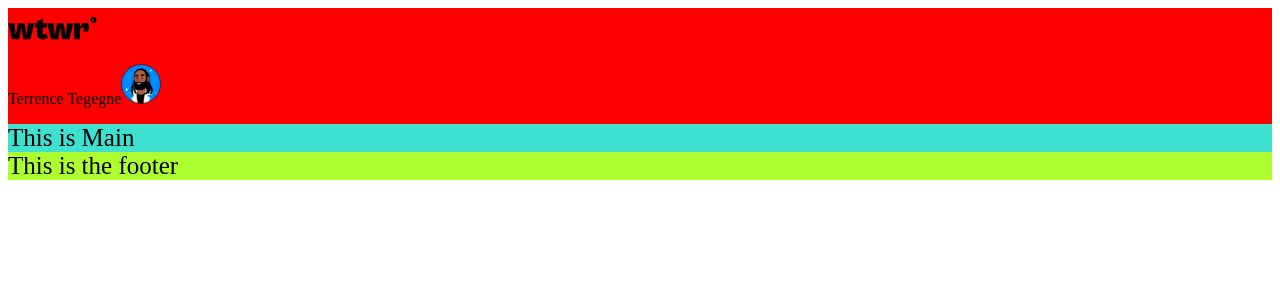
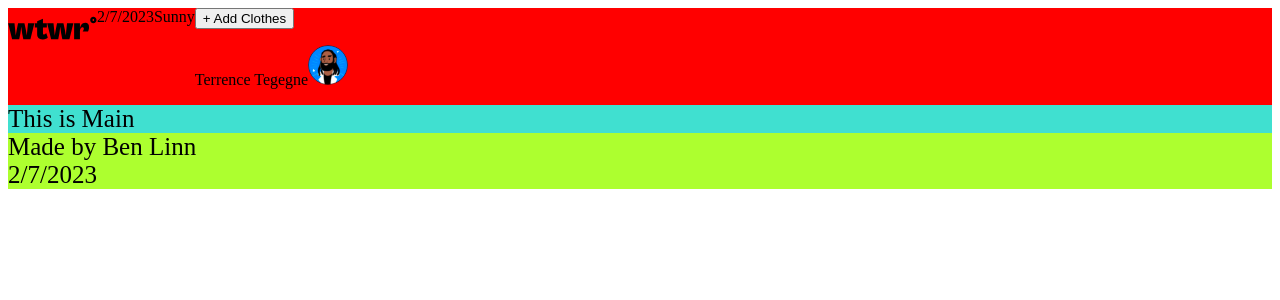
Before and after one commit to blinn26/se_project_react, a React (Create React App) app: page / in a window 1280 px wide. Shown: the top 300 px of the page. Built offline with nearby package versions, Linux system fonts and the light colour scheme.

Commit message:
header app updates

```diff
--- a/src/components/App/App.js
+++ b/src/components/App/App.js
@@ -1,15 +1,18 @@
 import './App.css';
 import defaultClothingItems from '../../utils/defaultClothingItems.js';
 import Header from '../Header/Header';
+import { Footer } from '../Footer/Footer';
+import Main from '../Main/Main';
 
 function App() {
   console.log(defaultClothingItems);
+  console.log(Main);
 
   return (
     <div className='App'>
       <Header />
       <main className='main'>This is Main</main>
-      <footer className='footer'>This is the footer</footer>
+      <Footer className='footer'>This is the footer</Footer>
     </div>
   );
 }
--- a/src/components/Footer/Footer.js
+++ b/src/components/Footer/Footer.js
@@ -0,0 +1,14 @@
+import React from 'react';
+
+export function Footer() {
+  console.log('Footer');
+  const date = new Date().toLocaleDateString();
+  return (
+    <footer className='footer'>
+      <div className='footer__container'>
+        <div className='footer__name'> Made by Ben Linn</div>
+        <div className='footer__date'>{date}</div>
+      </div>
+    </footer>
+  );
+}
--- a/src/components/Header/Header.css
+++ b/src/components/Header/Header.css
@@ -5,9 +5,6 @@
 
 .header__container {
     display: flex;
-    align-items: baseline;
-
-    flex-direction: column;
 }
 
 .header__menu-bar {}
@@ -20,10 +17,11 @@
 }
 
 
-.header__Avatar {
+.header__user-Avatar {
     width: 40px;
     height: 40px;
     align-items: flex-end;
+    border-radius: 50%;
 
 }
 
--- a/src/components/Header/Header.js
+++ b/src/components/Header/Header.js
@@ -2,6 +2,13 @@ import React from 'react';
 import './Header.css';
 import wtwr from '../../images/wtwr.svg';
 import Avatar from '../../images/Avatar.svg';
+
+const currentdate = new Date().toLocaleDateString();
+const currentWeather = 'Sunny';
+
+const handleClickButton = () => {
+  console.log('Button clicked');
+};
 
 const Header = () => {
   console.log('Header');
@@ -11,14 +18,14 @@ const Header = () => {
       <div className='header__container'>
         <img className='header__logo' src={wtwr} alt='logo' />
         <div className='header__date-title'>
-          {/*  {currentdate}
-          {currentWeather} */}
+          {currentdate}
+          {currentWeather}
         </div>
         <div className='header__menu-bar'>
           {/* <ToggleSwitch /> */}
-          {/*  <button className='header__plus-clothes' type='button' onClick={handleClickButton}>
-              + Add Clothes
-            </button>  */}
+          <button className='header__plus-clothes' type='button' onClick={handleClickButton}>
+            + Add Clothes
+          </button>
           <p className='header__user-name'>
             Terrence Tegegne
             <img src={Avatar} alt='Avatar' className='header__user-Avatar' />
```
